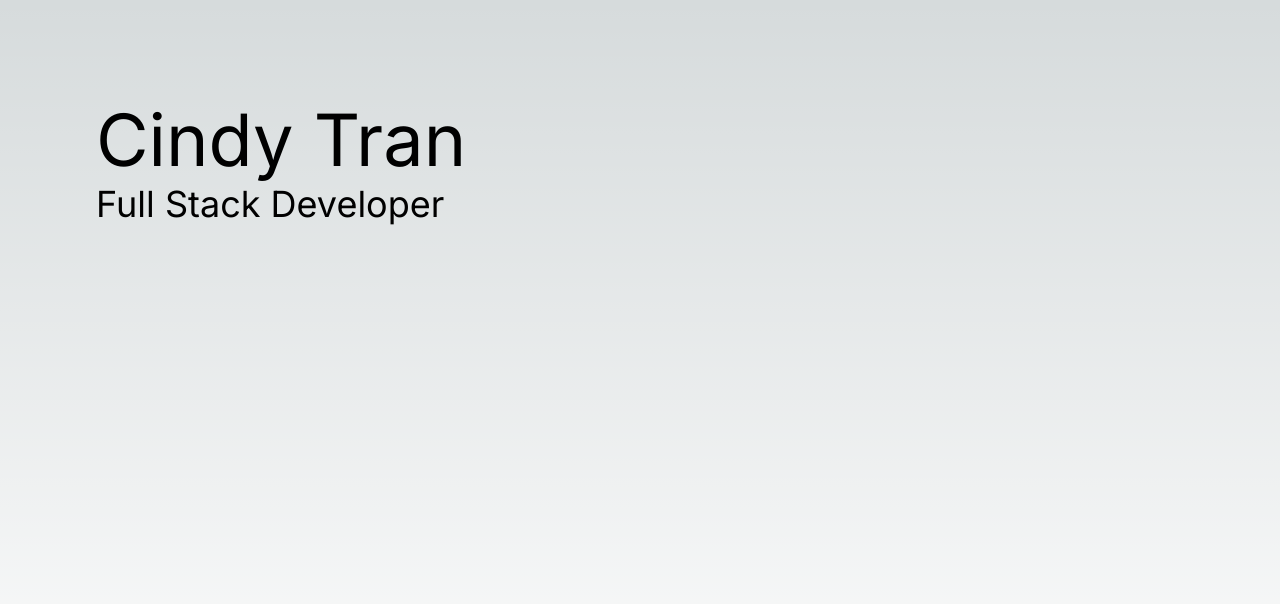
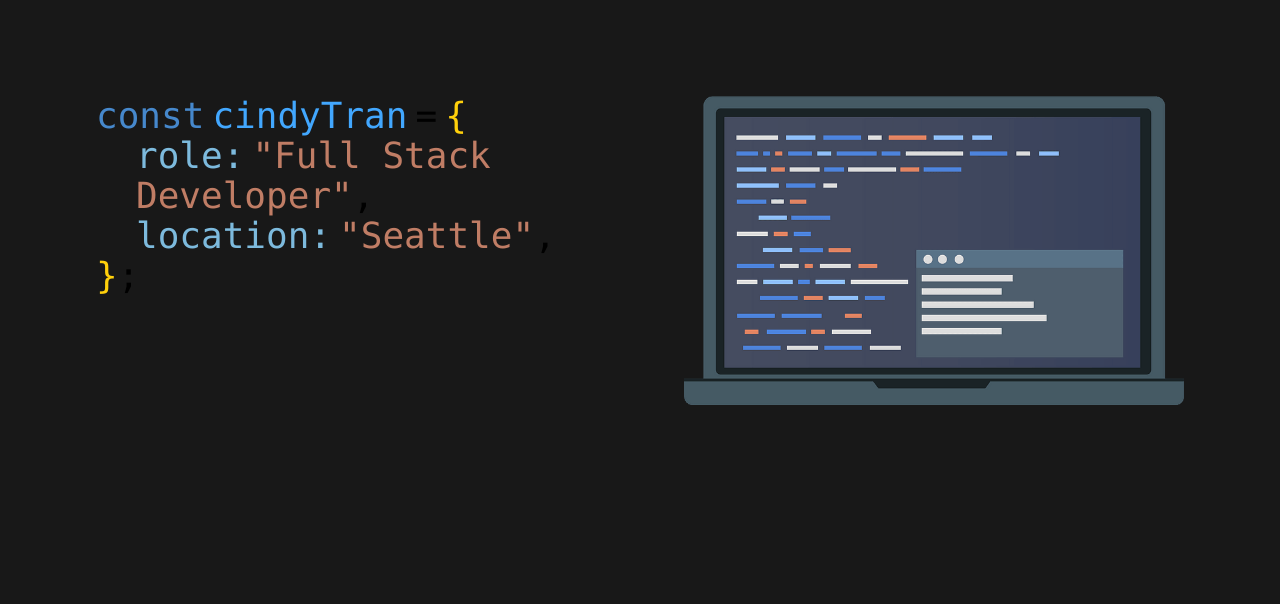
Before and after one commit to cindyztran/portfolio, a Next.js app: page / in a window 1280 px wide. Shown: the top 604 px of the page. Built offline with nearby package versions, Linux system fonts and the light colour scheme.

Commit message:
update: add image, update styling

```diff
--- a/app/globals.css
+++ b/app/globals.css
@@ -12,16 +12,11 @@
   :root {
     --foreground-rgb: 255, 255, 255;
     --background-start-rgb: 0, 0, 0;
-    --background-end-rgb: 0, 0, 0;
+    --background-end-rgb: 24, 25, 24;
   }
 }
 
 body {
   color: rgb(var(--foreground-rgb));
-  background: linear-gradient(
-      to bottom,
-      transparent,
-      rgb(var(--background-end-rgb))
-    )
-    rgb(var(--background-start-rgb));
+  background-color: #181818;
 }
--- a/app/page.tsx
+++ b/app/page.tsx
@@ -1,10 +1,43 @@
+/* eslint-disable react/no-unescaped-entities */
+import Image from "next/image";
+import laptop from "./assets/images/laptop.png";
 export default function Home() {
   return (
-    <main className="flex min-h-screen flex-col justify-between p-24">
-      <div>
-        <h5 className="text-7xl py-2">Cindy Tran</h5>
-        <h4 className="text-4xl">Full Stack Developer</h4>
+    <main className="flex justify-between p-24">
+      <div
+        className="text-4xl"
+        style={{ fontFamily: "Menlo, Monaco, Courier New, monospace" }}
+      >
+        <span style={{ color: "#4688CC" }}>const</span>
+        <span className="px-2" style={{ color: "#42A7FE" }}>
+          cindyTran
+        </span>
+        =
+        <span className="ps-2" style={{ color: "#FFD00B" }}>
+          &#123;
+        </span>
+        <div className="ps-10">
+          <span style={{ color: "#7DBADD" }}>role:</span>
+          <span className="ps-2" style={{ color: "#C07D65" }}>
+            "Full Stack Developer"
+          </span>
+          ,
+        </div>
+        <div className="ps-10">
+          <span style={{ color: "#7DBADD" }}>location:</span>
+          <span className="ps-2" style={{ color: "#C07D65" }}>
+            "Seattle"
+          </span>
+          ,
+        </div>
+        <span style={{ color: "#FFD00B" }}>&#125;</span>;
       </div>
+      <Image
+        src={laptop}
+        width={500}
+        height={500}
+        alt="Picture of the author"
+      />
     </main>
   );
 }
```
Also changed, not shown: app/assets/images/laptop.png (added).
